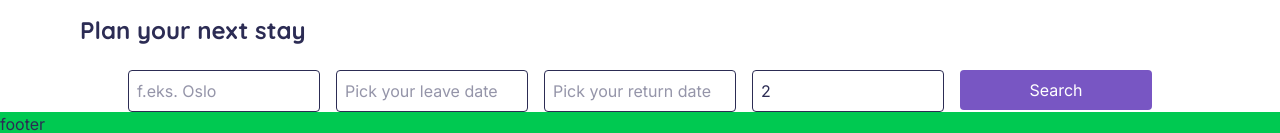
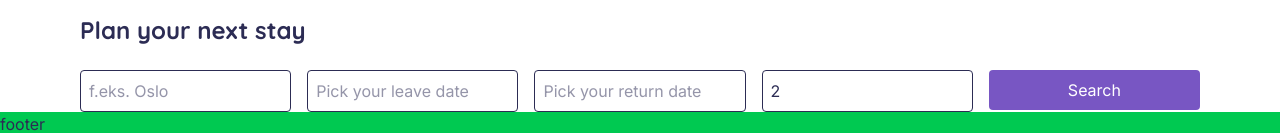
Before and after one commit to KjetilHHauger/kjetil_h_hauger_booking, a React (Vite) app: page / in a window 1280 px wide. Shown: the part 680-813 px from the top of the page. Built offline with nearby package versions, Linux system fonts and the light colour scheme; no server answers.

Commit message:
CHORE: Form size

```diff
--- a/src/components/SearchForm.jsx
+++ b/src/components/SearchForm.jsx
@@ -33,7 +33,7 @@ export default function SearchForm({
   return (
     <form
       onSubmit={handleSubmit}
-      className="flex flex-col md:flex-row gap-4 w-full max-w-5xl mx-auto"
+      className="flex flex-col md:flex-row gap-4 w-full max-w-6xl mx-auto "
     >
       <div className="flex flex-col md:flex-1">
         <input
```
